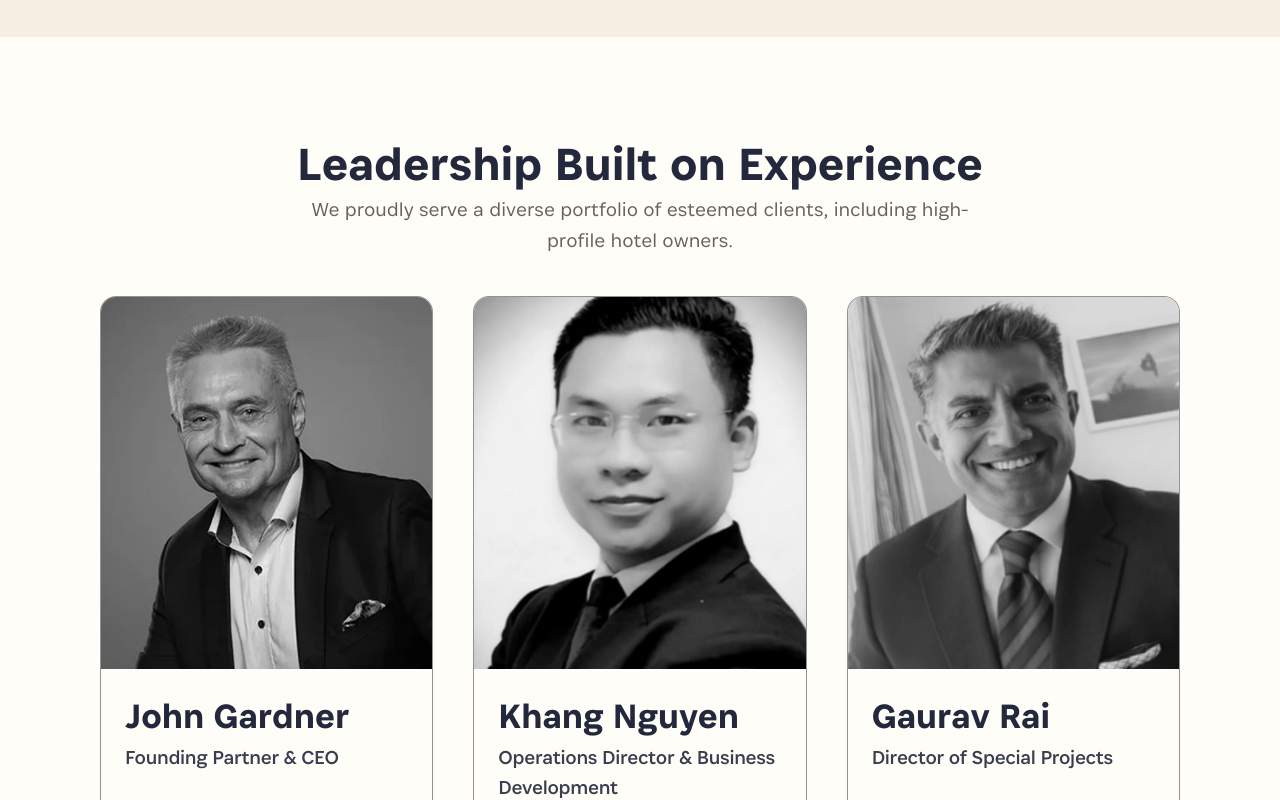
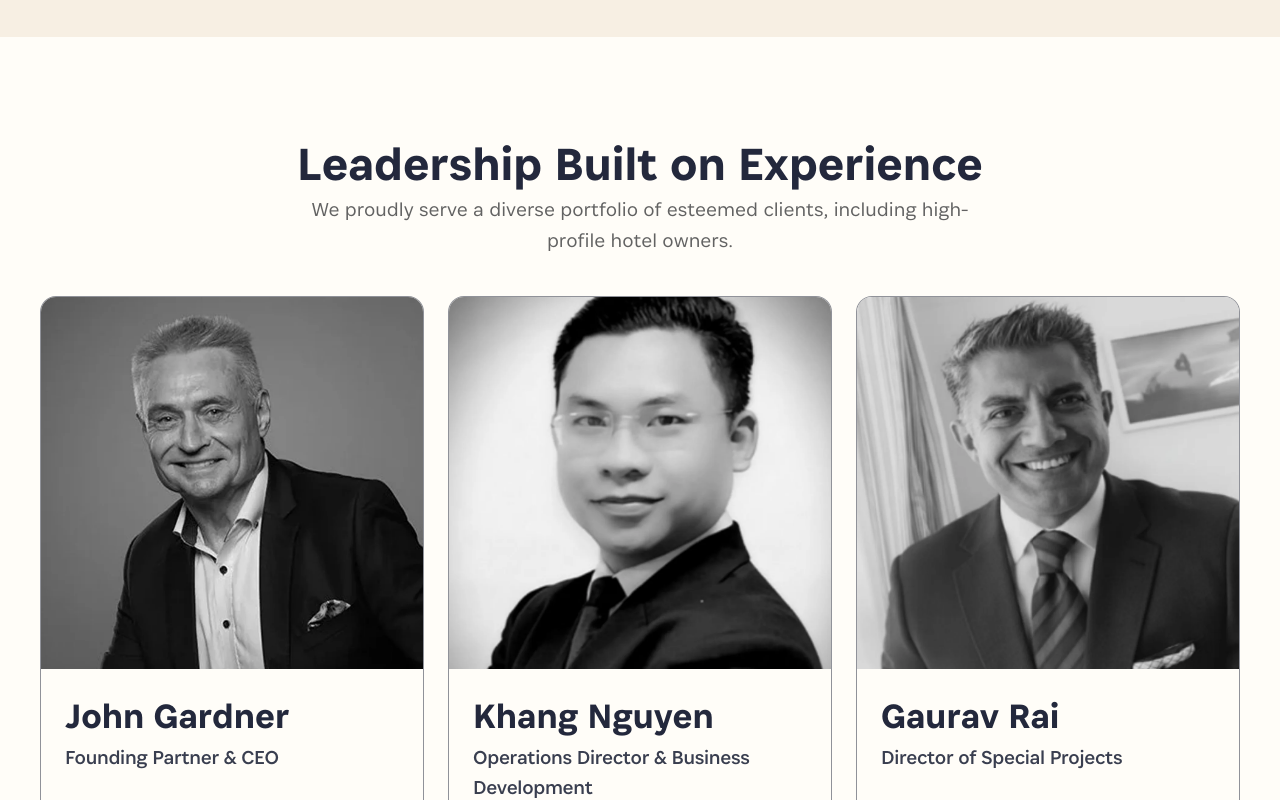
Before and after one commit to optimumhospitality/optimumhospitaity, a React (Vite) app: page /about in a window 1280 px wide. Shown: the part 2140-2940 px from the top of the page. Built offline with nearby package versions, Linux system fonts and the light colour scheme.

Commit message:
image card in team are resolved

```diff
--- a/src/components/about/Leadership.tsx
+++ b/src/components/about/Leadership.tsx
@@ -8,7 +8,7 @@ const leadershipTeam = teamMembersData.slice(0, 3);
 export default function Leadership() {
   return (
     <section className="bg-tertinary pt-15 md:pt-15 sm:pt-15 lg:pt-25 ">
-      <div className="max-w-[1440px] mx-auto px-4 sm:px-6 md:px-8 lg:px-12 xl:px-[100px]">
+      <div className="max-w-[1440px] mx-auto px-4 sm:px-6 md:px-8 lg:px-10 xl:px-[40px]">
         {/* Section Header */}
         <div className="text-center mb-6  sm:mb-10 ">
           <h2 className="text-2xl sm:text-3xl md:text-4xl lg:text-[48px] font-medium text-primary mb-1">
@@ -21,12 +21,12 @@ export default function Leadership() {
         </div>
 
         {/* Leadership Cards Grid */}
-        <div className="flex flex-wrap justify-center gap-6 sm:gap-8 lg:gap-10">
+        <div className="flex flex-wrap justify-center gap-6 sm:gap-8 lg:gap-10 xl:gap-6">
           {leadershipTeam.map((member) => (
             <Link
               key={member.id}
               to={`/team/${member.id}`}
-              className="w-full max-w-[320px] sm:max-w-[350px] md:max-w-[380px] lg:w-[calc((100%-80px)/3)] lg:max-w-[430px] h-[520px] sm:h-[580px] md:h-[650px] lg:h-[707px] flex flex-col bg-tertinary border-[1px] border-[#23283C]/50 rounded-[12px] sm:rounded-[14px] lg:rounded-[16px] overflow-hidden cursor-pointer hover:border-primary/50 transition-colors"
+              className="w-[320px] sm:w-[350px] md:w-[380px] xl:w-[calc((100%-48px)/3)] xl:min-w-[380px] xl:max-w-[430px] flex-shrink-0 h-[520px] sm:h-[580px] md:h-[650px] lg:h-[707px] flex flex-col bg-tertinary border-[1px] border-[#23283C]/50 rounded-[12px] sm:rounded-[14px] lg:rounded-[16px] overflow-hidden cursor-pointer hover:border-primary/50 transition-colors"
             >
               {/* Member Image - fixed height for alignment */}
               <div className="h-[260px] sm:h-[280px] md:h-[320px] lg:h-[372px] w-full flex-shrink-0 overflow-hidden">
--- a/src/components/team/TeamMembers.tsx
+++ b/src/components/team/TeamMembers.tsx
@@ -134,7 +134,7 @@ function TeamMemberCard({ member }: { member: TeamMember }) {
     // Fixed height card for consistent alignment across all cards
     <Link
       to={`/team/${member.id}`}
-      className="w-full max-w-[320px] sm:max-w-[350px] md:max-w-[380px] lg:w-[calc((100%-80px)/3)] lg:max-w-[430px] h-[520px] sm:h-[580px] md:h-[650px] lg:h-[707px] flex flex-col bg-tertinary border-[1px] border-[#23283C]/50 rounded-[12px] sm:rounded-[14px] lg:rounded-[16px] overflow-hidden cursor-pointer hover:border-primary/50 transition-colors"
+      className="w-[320px] sm:w-[350px] md:w-[380px] xl:w-[calc((100%-48px)/3)] xl:min-w-[380px] xl:max-w-[430px] flex-shrink-0 h-[520px] sm:h-[580px] md:h-[650px] lg:h-[707px] flex flex-col bg-tertinary border-[1px] border-[#23283C]/50 rounded-[12px] sm:rounded-[14px] lg:rounded-[16px] overflow-hidden cursor-pointer hover:border-primary/50 transition-colors"
     >
       {/* Image - fixed height for alignment */}
       <div className="h-[260px] sm:h-[280px] md:h-[320px] lg:h-[372px] w-full flex-shrink-0 overflow-hidden">
@@ -198,8 +198,8 @@ export default function TeamMembers() {
               </h2>
             </div>
 
-            {/* Team Grid - 3 cards per row on large screens, centered incomplete rows */}
-            <div className="flex flex-wrap justify-center gap-6 sm:gap-8 lg:gap-10">
+            {/* Team Grid - 3 cards per row on xl+ screens, centered incomplete rows */}
+            <div className="flex flex-wrap justify-center gap-6 sm:gap-8 lg:gap-10 xl:gap-6">
               {section.members.map((member) => (
                 <TeamMemberCard key={member.name} member={member} />
               ))}
```
